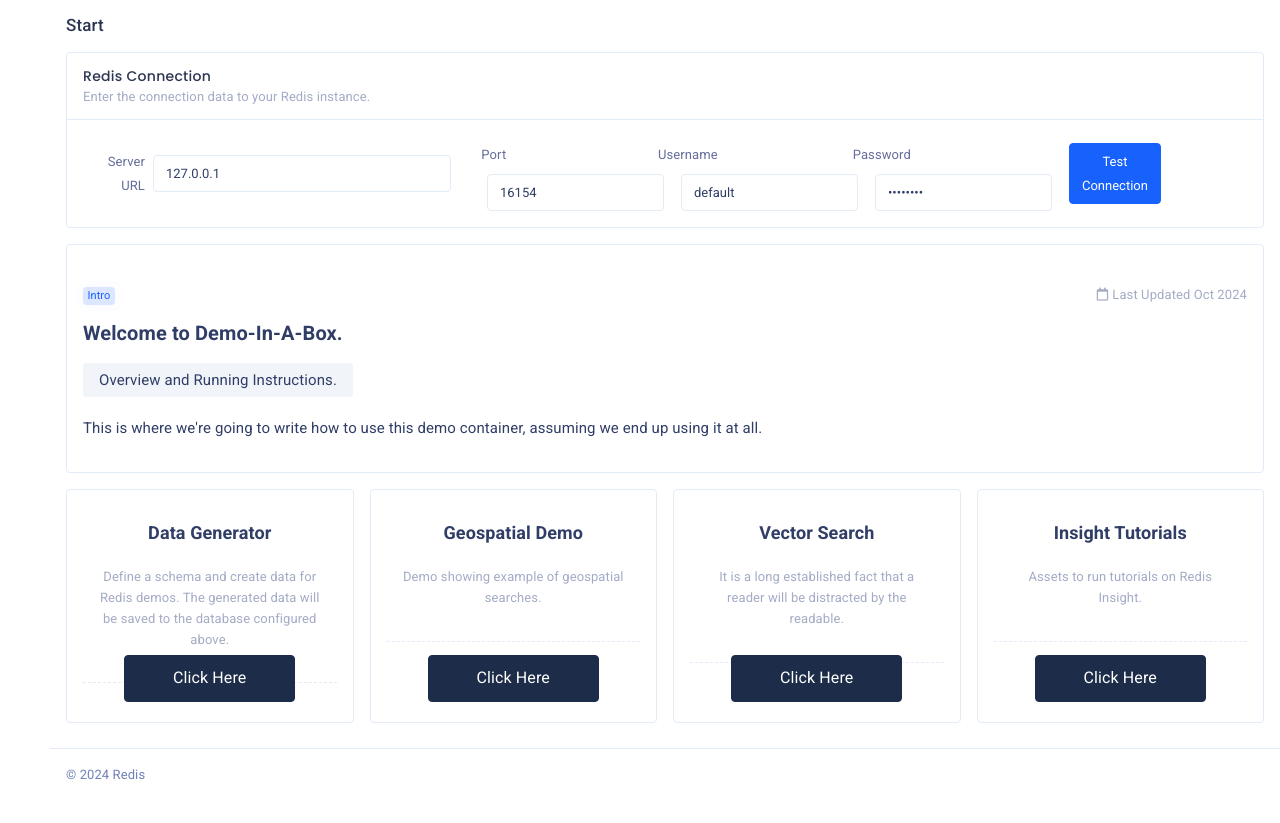
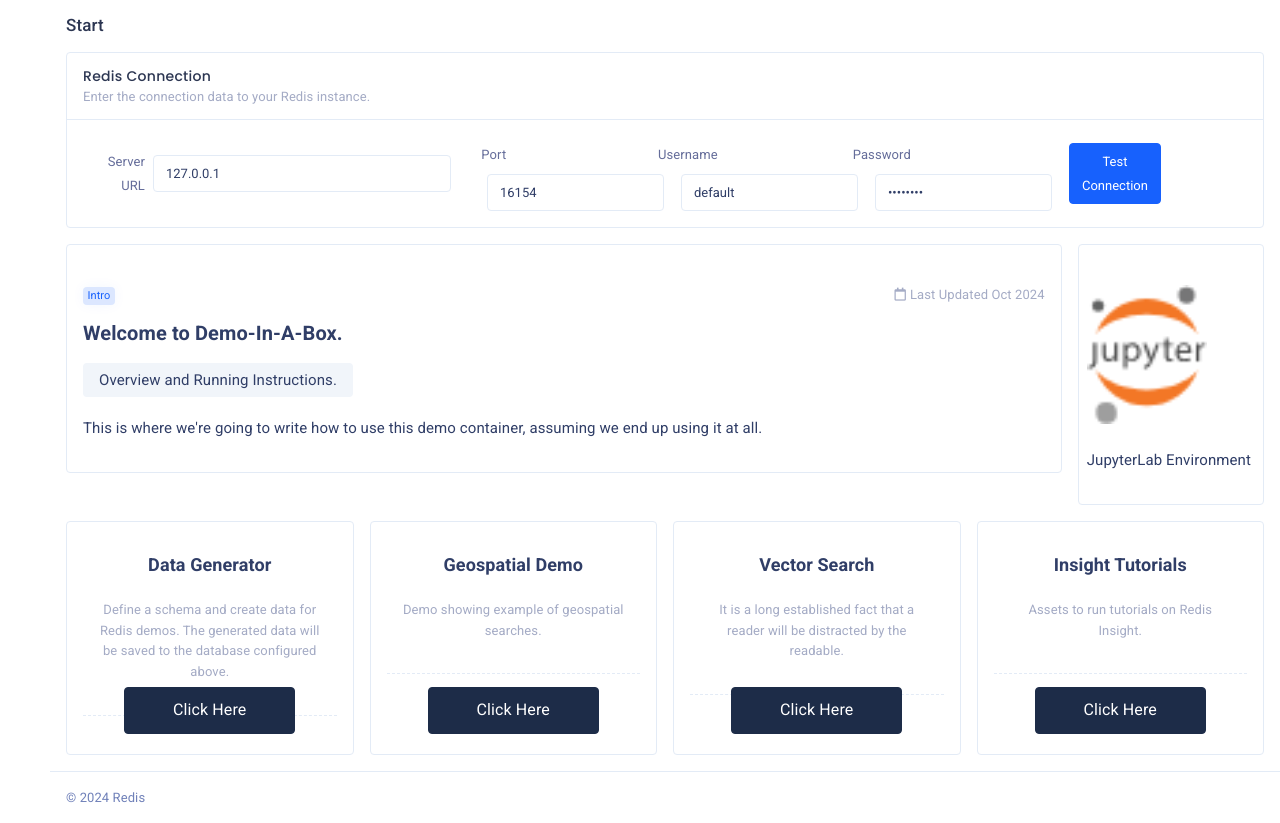
Before and after one commit to denisabrantesredis/denisd_demo_in_a_box, a Flask app: page / in a window 1280 px wide. Before the commit the page ends 780 px from the top, so only its background shows below. Run offline with Flask 3, Linux system fonts and the light colour scheme; some libraries are stand-ins or nearby versions.

Commit message:
updated home page

```diff
--- a/demos/_admin/home/templates/home.html
+++ b/demos/_admin/home/templates/home.html
@@ -84,7 +84,7 @@
                     </div>
                     <!-- Intro and Explanation -->
                     <div class="row">
-                        <div class="col-lg-12">
+                        <div class="col-lg-10">
                             <div class="card">
                                 <div class="card-body">
                                     <div class="post-title mt-4">
@@ -106,6 +106,24 @@
                                 </div>
                             </div>
                         </div>
+
+
+                        <div class="col-lg-2">
+                            <div class="card">
+                                <div class="card-body">
+                                    <div class="post-title mt-4">
+                                        <div class="row">
+                                            <a href="http://127.0.0.1:8888/lab">
+                                                <img src="../assets/images/jupyter.png" width="120"/>
+                                            </a>
+                                            <p class="font-15 mt-4">JupyterLab Environment</p>
+                                        </div><!--end row-->
+                                    </div>
+                                </div>
+                            </div>
+                        </div>
+
+
                     </div>
                     <!-- end intro -->
                     <div class="row">
```
Also changed, not shown: demos/_admin/static/images/jupyter.png (added).
